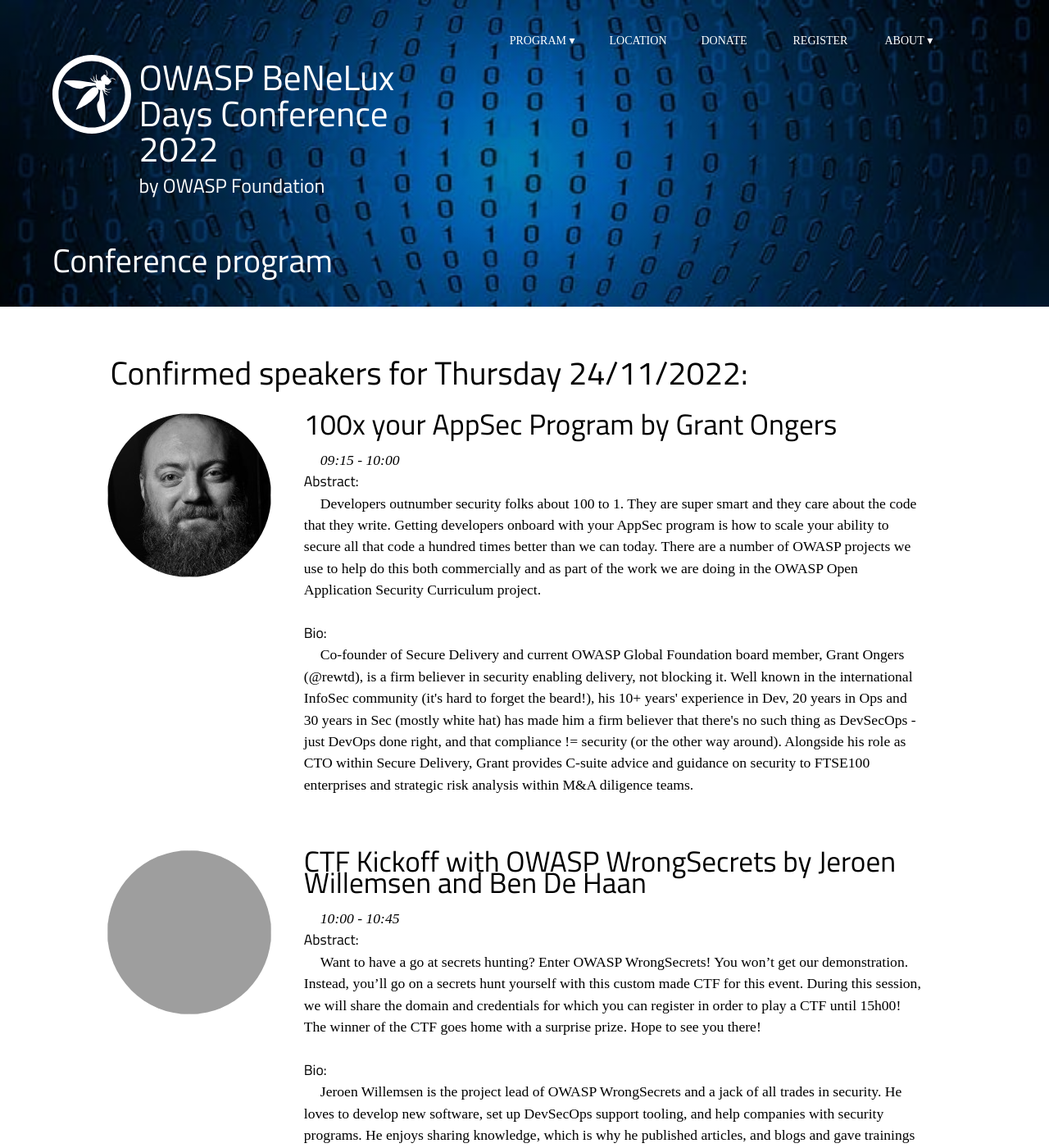
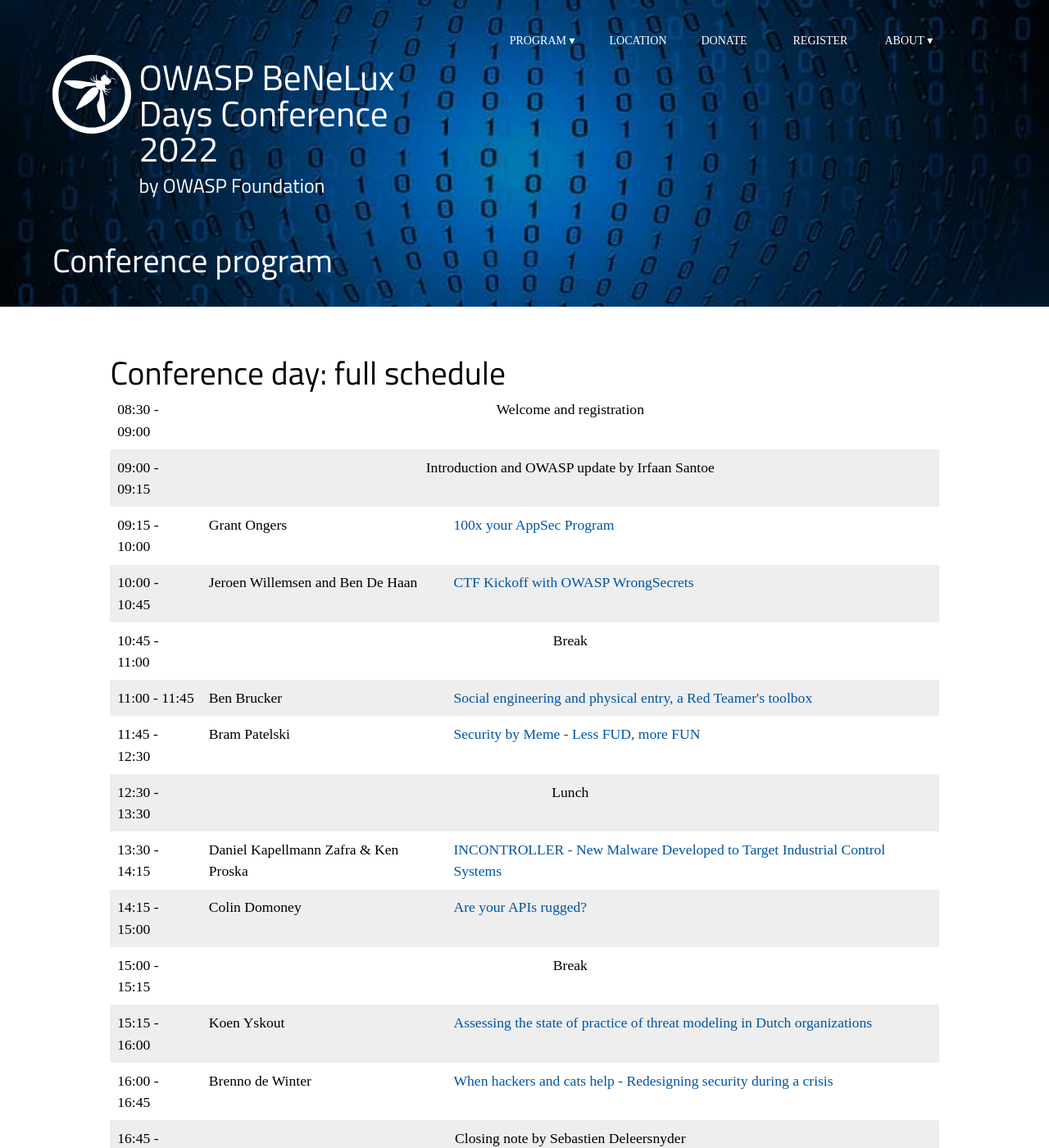
Before and after one commit to dm-17/Owasp-BeNeLux-Days-2022, a Jekyll site: the page built from program/conference.md, in a window 1280 px wide and 1400 px high. Shown: the whole window at 82% size. Built offline with Jekyll 4.4.1, drawn with Linux system fonts in a browser that asks for light colours; some web fonts are replaced; some of the changed text lies outside the part shown; grey boxes are pictures that could not be loaded.

Commit message:
Reworked index, conf and training pages, removed 1 speaker and added 1 training

```diff
--- a/_data/conference.yml
+++ b/_data/conference.yml
@@ -181,23 +181,9 @@
   urltag  :
   display : yes
 
-- image   : wouter-hindriks.jpg
+- image   : koen-yskout.jpg
   day     : 24/11/2022
   time    : 15:15 - 16:00
-  name    : Wouter Hindriks
-  bio     : >-
-            Coming soon...
-  title   : Incident Response without compromise. How to prepare for the worst day of your career with dice!
-  abstract: >-
-            Coming soon...
-  feed    :
-  url     :
-  urltag  :
-  display : yes
-
-- image   : koen-yskout.jpg
-  day     : 24/11/2022
-  time    : 16:00 - 16:45
   name    : Koen Yskout
   bio     : >-
             Koen is a research manager in the DistriNet research group of KU
@@ -228,7 +214,7 @@
 
 - image   : brenno-de-winter.jpg
   day     : 24/11/2022
-  time    : 16:45 - 17:30
+  time    : 16:00 - 16:45
   name    : Brenno de Winter
   bio     : >-
             Brenno de Winter, 1971, wrote his first software at the age of 5.
@@ -267,9 +253,22 @@
 
 - day     : 24/11/2022
   time    : 09:00 - 09:15
-  name    :
+  name    : Irfaan Santoe
   title   : Introduction and OWASP update
 
 - day     : 24/11/2022
-  time    : 17:30 - 17:45
+  time    : 10:45 - 11:00
+  title   : Break
+
+- day     : 24/11/2022
+  time    : 12:30 - 13:30
+  title   : Lunch
+
+- day     : 24/11/2022
+  time    : 15:00 - 15:15
+  title   : Break
+
+- day     : 24/11/2022
+  time    : 16:45 - 17:00
+  name    : Sebastien Deleersnyder
   title   : Closing note
--- a/program/conference.md
+++ b/program/conference.md
@@ -5,10 +5,30 @@
 <div class="keynote-full">
 
 {% if site.data.conference[0].name %}
+	{% assign speakers = site.data.conference | sort: 'time' %}
+	<h1>Conference day: full schedule</h1>
+	<table>
+	{% for speaker in speakers %}
+		<tr>
+			<td>{{speaker.time}}</td>
+		{% if speaker.display %}
+			<td>{{speaker.name}}</td>
+			<td><a href="/program/conference#{{speaker.name | replace: " ","-"}}">{{speaker.title}}</a></td>
+		{% else %}
+			<td colspan="2" align="center">{{speaker.title}}
+			{% if speaker.name %}
+				by {{speaker.name}}
+			{% endif %}
+			</td>
+		{% endif %}
+		</tr>
+	{% endfor %}
+	</table>
+	<br><br>
+
 	<h1>Confirmed speakers for Thursday 24/11/2022:</h1>
 	<br />
 	<ul>
-	{% assign speakers = site.data.conference | sort: 'time' %}
 	{% for speaker in speakers %}
 		{% if speaker.name %}
 		<li>
```
Also changed, not shown: _data/training.yml (+14 -0 lines), index.html (+7 -13 lines), program/training.md (+16 -0 lines).
